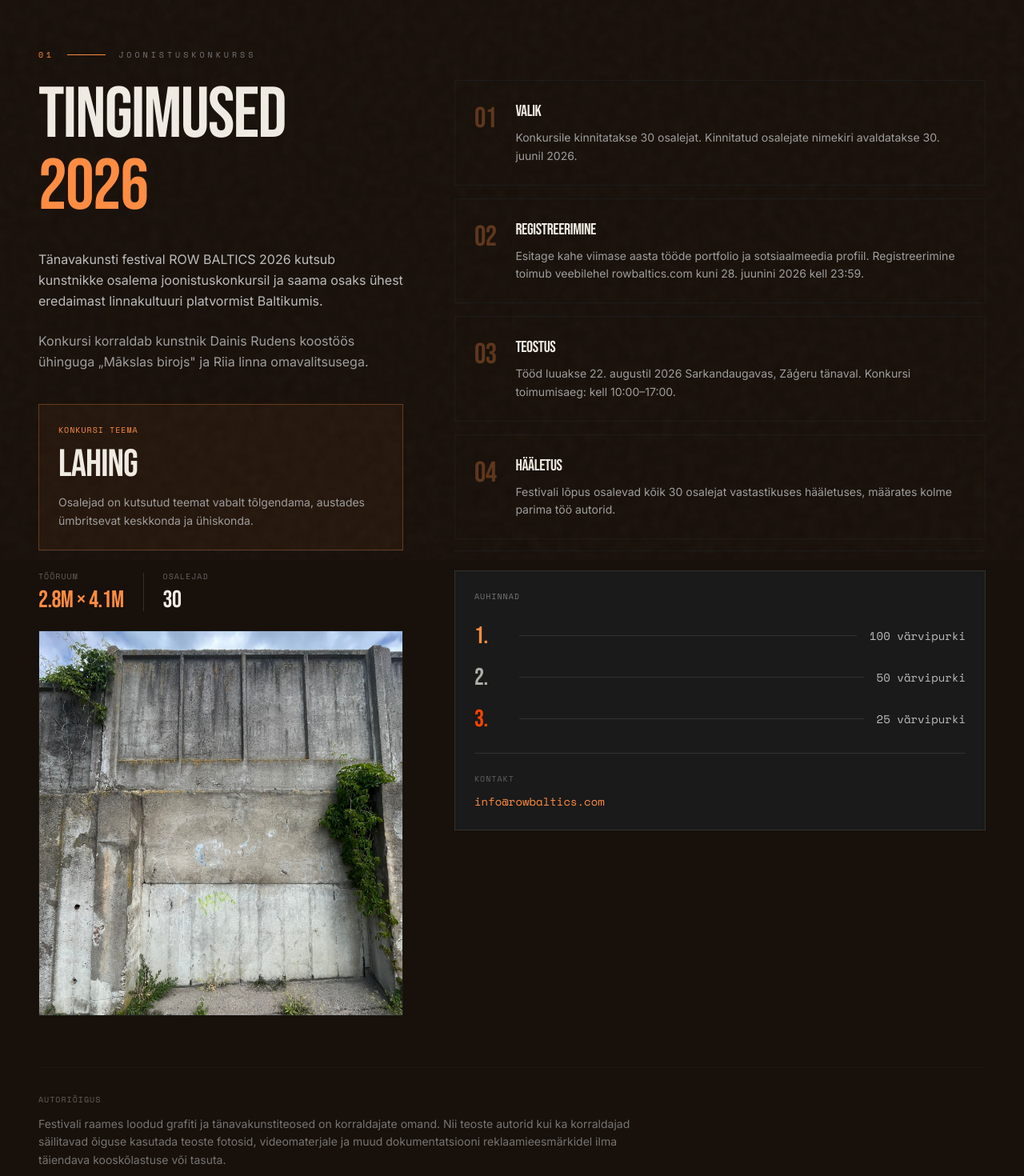
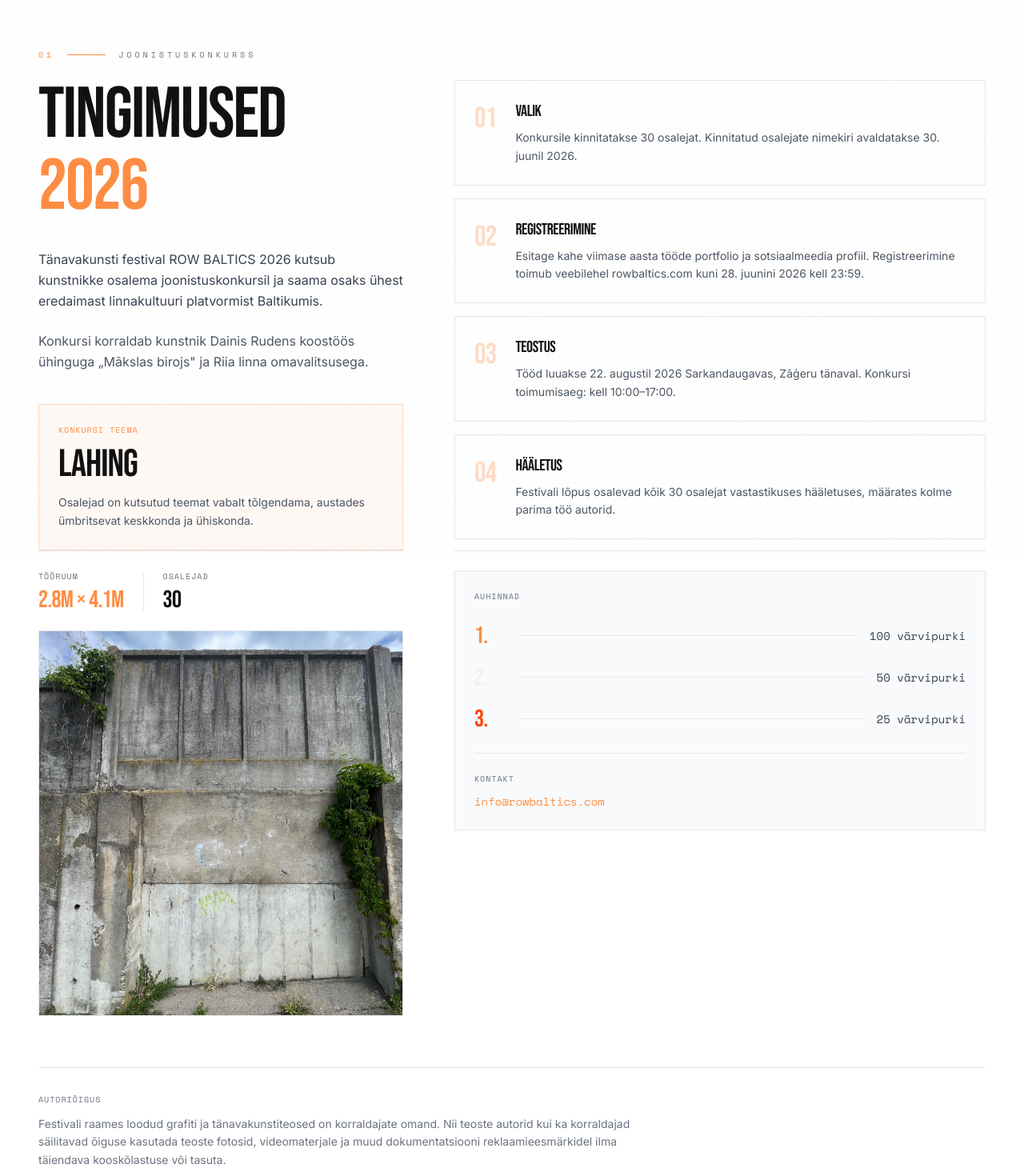
Before and after one commit to vasiljevsvladislavs-dot/rowbaltic, a Next.js app: page /ee in a window 1280 px wide. Shown: the part 900-2370 px from the top of the page at 80% size. Built offline with nearby package versions, Linux system fonts and the light colour scheme.

Commit message:
White background across all sections

```diff
--- a/src/app/[lang]/privacy/page.tsx
+++ b/src/app/[lang]/privacy/page.tsx
@@ -191,7 +191,7 @@ export default async function PrivacyPage({ params }: Props) {
   const t = content[lang] ?? content.lv
 
   return (
-    <main className="min-h-screen bg-ink-900 text-cream">
+    <main className="min-h-screen bg-white text-ink-900">
       <div className="max-w-3xl mx-auto px-6 md:px-12 py-16">
         {/* Back link */}
         <Link
@@ -202,22 +202,22 @@ export default async function PrivacyPage({ params }: Props) {
         </Link>
 
         {/* Title */}
-        <h1 className="font-display text-5xl md:text-6xl text-cream mb-4">{t.title}</h1>
-        <p className="font-mono text-xs text-ink-500 mb-12">{t.updated}</p>
+        <h1 className="font-display text-5xl md:text-6xl text-ink-900 mb-4">{t.title}</h1>
+        <p className="font-mono text-xs text-gray-400 mb-12">{t.updated}</p>
 
         {/* Sections */}
         <div className="space-y-10">
           {t.sections.map((section) => (
-            <div key={section.heading} className="border-t border-ink-800 pt-8">
+            <div key={section.heading} className="border-t border-gray-200 pt-8">
               <h2 className="font-display text-xl text-acid mb-3">{section.heading}</h2>
-              <p className="text-ink-300 leading-relaxed text-sm">{section.body}</p>
+              <p className="text-gray-600 leading-relaxed text-sm">{section.body}</p>
             </div>
           ))}
         </div>
 
         {/* Contact footer */}
-        <div className="mt-16 pt-8 border-t border-ink-800">
-          <p className="font-mono text-xs text-ink-500">
+        <div className="mt-16 pt-8 border-t border-gray-200">
+          <p className="font-mono text-xs text-gray-400">
             © 2026 ROW BALTICS ·{' '}
             <a href="mailto:info@rowbaltics.com" className="text-acid hover:underline">
               info@rowbaltics.com
--- a/src/app/globals.css
+++ b/src/app/globals.css
@@ -20,8 +20,8 @@ html {
 }
 
 body {
-  background-color: #0a0a0a;
-  color: #f0ece3;
+  background-color: #ffffff;
+  color: #0f0f0f;
   font-family: var(--font-body);
   overflow-x: hidden;
   -webkit-font-smoothing: antialiased;
@@ -43,7 +43,7 @@ body {
 
 /* Custom scrollbar */
 ::-webkit-scrollbar { width: 4px; }
-::-webkit-scrollbar-track { background: #0a0a0a; }
+::-webkit-scrollbar-track { background: #f5f5f5; }
 ::-webkit-scrollbar-thumb { background: #FF8C42; border-radius: 2px; }
 
 /* Selection */
@@ -102,12 +102,12 @@ body {
 
 /* Input styles */
 .form-input {
-  @apply w-full bg-ink-800 border border-ink-600 text-cream placeholder-ink-400
+  @apply w-full bg-white border border-gray-300 text-ink-900 placeholder-gray-400
     px-4 py-3 rounded-none text-sm font-mono
-    focus:outline-none focus:border-acid focus:bg-ink-700
+    focus:outline-none focus:border-acid focus:bg-gray-50
     transition-colors duration-200;
 }
 
 .form-label {
-  @apply block text-xs font-mono uppercase tracking-widest text-ink-300 mb-2;
+  @apply block text-xs font-mono uppercase tracking-widest text-gray-600 mb-2;
 }
--- a/src/components/sections/CompetitionSection.tsx
+++ b/src/components/sections/CompetitionSection.tsx
@@ -10,14 +10,14 @@ export default function CompetitionSection({ dict }: Props) {
   const c = dict.competition
 
   return (
-    <section id="konkurss" className="section-pad border-t border-[#2a1a0a]" style={{ backgroundColor: '#18100a' }}>
+    <section id="konkurss" className="section-pad bg-white border-t border-gray-200">
       <div className="max-w-7xl mx-auto px-6 md:px-12">
         {/* Header */}
         <AnimateIn>
           <div className="flex items-center gap-4 mb-6">
             <span className="font-mono text-[10px] uppercase tracking-[0.4em] text-acid">{c.num}</span>
             <div className="w-12 h-px bg-acid" />
-            <span className="font-mono text-[10px] uppercase tracking-[0.4em] text-ink-400">
+            <span className="font-mono text-[10px] uppercase tracking-[0.4em] text-gray-500">
               {c.label}
             </span>
           </div>
@@ -32,22 +32,22 @@ export default function CompetitionSection({ dict }: Props) {
           {/* 1 — Heading / texts / theme  (desktop: col 1-5, row 1) */}
           <div className="lg:col-start-1 lg:col-span-5 lg:row-start-1">
             <AnimateIn delay={100}>
-              <h2 className="font-display text-[clamp(3rem,7vw,6.5rem)] leading-none text-cream mb-8">
+              <h2 className="font-display text-[clamp(3rem,7vw,6.5rem)] leading-none text-ink-900 mb-8">
                 {c.heading[0]}<br />
                 <span className="text-acid">{c.heading[1]}</span>
               </h2>
             </AnimateIn>
             <AnimateIn delay={200}>
-              <p className="text-ink-200 leading-relaxed mb-6">{c.p1}</p>
+              <p className="text-gray-700 leading-relaxed mb-6">{c.p1}</p>
             </AnimateIn>
             <AnimateIn delay={250}>
-              <p className="text-ink-300 leading-relaxed mb-10">{c.p2}</p>
+              <p className="text-gray-600 leading-relaxed mb-10">{c.p2}</p>
             </AnimateIn>
             <AnimateIn delay={300}>
               <div className="border border-acid/30 bg-acid/5 p-6">
                 <p className="font-mono text-[10px] uppercase tracking-widest text-acid mb-3">{c.theme_label}</p>
-                <p className="font-display text-5xl text-cream mb-3">{dict.hero.theme_word}</p>
-                <p className="text-ink-300 text-sm leading-relaxed">{c.theme_desc}</p>
+                <p className="font-display text-5xl text-ink-900 mb-3">{dict.hero.theme_word}</p>
+                <p className="text-gray-600 text-sm leading-relaxed">{c.theme_desc}</p>
               </div>
             </AnimateIn>
           </div>
@@ -55,19 +55,19 @@ export default function CompetitionSection({ dict }: Props) {
           {/* 2 — Wall size + siena  (desktop: col 1-5, row 2) */}
           <div className="lg:col-start-1 lg:col-span-5 lg:row-start-2 mt-10 lg:mt-0">
             <AnimateIn delay={350}>
-              <div className="border-t border-ink-800 pt-6">
+              <div className="border-t border-gray-200 pt-6">
                 <div className="flex items-center gap-6 mb-5">
                   <div>
-                    <p className="font-mono text-[10px] uppercase tracking-widest text-ink-500 mb-1">{c.wall_label}</p>
+                    <p className="font-mono text-[10px] uppercase tracking-widest text-gray-500 mb-1">{c.wall_label}</p>
                     <p className="font-display text-3xl text-acid">2.8m × 4.1m</p>
                   </div>
-                  <div className="w-px h-12 bg-ink-700" />
+                  <div className="w-px h-12 bg-gray-200" />
                   <div>
-                    <p className="font-mono text-[10px] uppercase tracking-widest text-ink-500 mb-1">{c.participants_label}</p>
-                    <p className="font-display text-3xl text-cream">30</p>
+                    <p className="font-mono text-[10px] uppercase tracking-widest text-gray-500 mb-1">{c.participants_label}</p>
+                    <p className="font-display text-3xl text-ink-900">30</p>
                   </div>
                 </div>
-                <div className="relative w-full overflow-hidden border border-ink-800">
+                <div className="relative w-full overflow-hidden border border-gray-200">
                   <Image
                     src="/siena.jpeg"
                     alt="Siena — ROW BALTIC 2026"
@@ -85,13 +85,13 @@ export default function CompetitionSection({ dict }: Props) {
           <div className="lg:col-start-6 lg:col-span-7 lg:row-start-1 space-y-4 mt-10 lg:mt-0">
             {c.rules.map((rule, i) => (
               <AnimateIn key={rule.num} delay={100 + i * 80} direction="left">
-                <div className="group flex gap-6 border border-ink-800 p-6 hover:border-acid/40 hover:bg-acid/3 transition-all duration-300">
+                <div className="group flex gap-6 border border-gray-200 p-6 hover:border-acid/40 hover:bg-acid/3 transition-all duration-300">
                   <span className="font-display text-4xl text-acid/30 group-hover:text-acid/60 transition-colors pt-1 shrink-0">
                     {rule.num}
                   </span>
                   <div>
-                    <h3 className="font-display text-xl text-cream mb-2 group-hover:text-acid transition-colors">{rule.title}</h3>
-                    <p className="text-ink-300 text-sm leading-relaxed">{rule.text}</p>
+                    <h3 className="font-display text-xl text-ink-900 mb-2 group-hover:text-acid transition-colors">{rule.title}</h3>
+                    <p className="text-gray-600 text-sm leading-relaxed">{rule.text}</p>
                   </div>
                 </div>
               </AnimateIn>
@@ -101,20 +101,20 @@ export default function CompetitionSection({ dict }: Props) {
           {/* 4 — Prizes  (desktop: col 6-12, row 2) */}
           <div className="lg:col-start-6 lg:col-span-7 lg:row-start-2 mt-10 lg:mt-0">
             <AnimateIn delay={500} direction="left">
-              <div className="border-t border-ink-800 pt-6">
-                <div className="border border-ink-700 bg-ink-800 p-6">
-                  <p className="font-mono text-[10px] uppercase tracking-widest text-ink-400 mb-6">{c.prizes_label}</p>
+              <div className="border-t border-gray-200 pt-6">
+                <div className="border border-gray-200 bg-gray-50 p-6">
+                  <p className="font-mono text-[10px] uppercase tracking-widest text-gray-500 mb-6">{c.prizes_label}</p>
                   <div className="space-y-4">
                     {c.prizes.map(({ place, reward, color }) => (
                       <div key={place} className="flex items-center gap-4">
                         <span className={`font-display text-3xl w-10 ${color}`}>{place}</span>
-                        <div className="flex-1 h-px bg-ink-700" />
-                        <span className="font-mono text-sm text-ink-200">{reward}</span>
+                        <div className="flex-1 h-px bg-gray-200" />
+                        <span className="font-mono text-sm text-gray-700">{reward}</span>
                       </div>
                     ))}
                   </div>
-                  <div className="mt-6 pt-6 border-t border-ink-700">
-                    <p className="font-mono text-[10px] uppercase tracking-widest text-ink-500 mb-2">{c.contact_label}</p>
+                  <div className="mt-6 pt-6 border-t border-gray-200">
+                    <p className="font-mono text-[10px] uppercase tracking-widest text-gray-500 mb-2">{c.contact_label}</p>
                     <a href="mailto:info@rowbaltics.com" className="font-mono text-sm text-acid hover:underline">
                       info@rowbaltics.com
                     </a>
@@ -128,11 +128,11 @@ export default function CompetitionSection({ dict }: Props) {
 
         {/* Copyright note */}
         <AnimateIn delay={200}>
-          <div className="mt-16 border-t border-ink-800 pt-8">
-            <p className="font-mono text-[10px] uppercase tracking-widest text-ink-500 mb-3">
+          <div className="mt-16 border-t border-gray-200 pt-8">
+            <p className="font-mono text-[10px] uppercase tracking-widest text-gray-500 mb-3">
               {c.copyright_label}
             </p>
-            <p className="text-ink-400 text-sm leading-relaxed max-w-3xl">
+            <p className="text-gray-500 text-sm leading-relaxed max-w-3xl">
               {c.copyright_text}
             </p>
           </div>
--- a/src/components/sections/HeroSection.tsx
+++ b/src/components/sections/HeroSection.tsx
@@ -147,7 +147,7 @@ export default function HeroSection({ dict, lang }: Props) {
             <div className="w-px h-8 bg-ink-700" />
             <div>
               <p className="font-mono text-[10px] uppercase tracking-widest text-ink-500 mb-0.5">{h.organize_label}</p>
-              <p className="font-mono text-xs text-ink-200">{h.organize_value}</p>
+              <p className="font-mono text-xs text-gray-700">{h.organize_value}</p>
             </div>
           </div>
         </div>
```
Also changed, not shown: src/app/[lang]/rules/page.tsx (+10 -10 lines), src/components/sections/AboutFestival.tsx (+9 -9 lines), src/components/sections/FestivalSection.tsx (+11 -11 lines), src/components/sections/Footer.tsx (+12 -12 lines), src/components/sections/RegistrationForm.tsx (+23 -23 lines), 1 other file (tests, documents, lock files or other folders).
